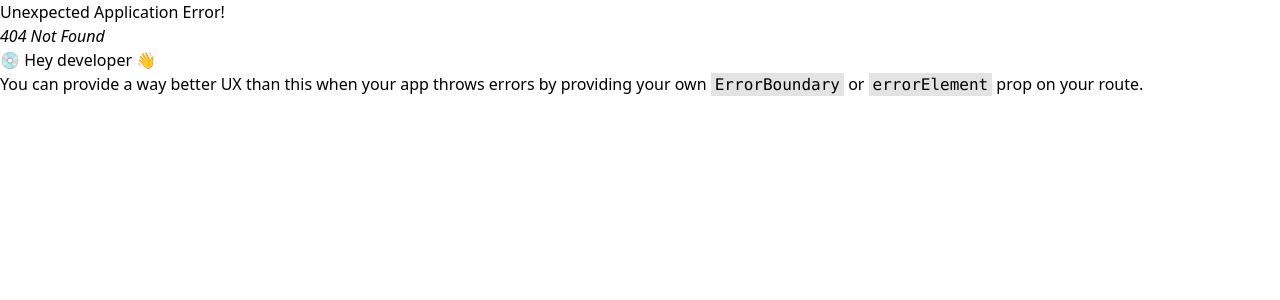
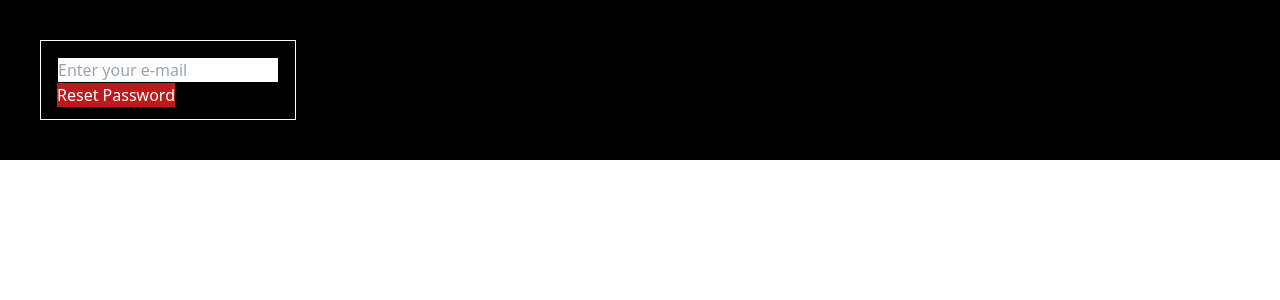
Before and after one commit to Rajatsingh1222/Netflix, a React (Create React App) app: page /forgotPage in a window 1280 px wide. Before the commit this address had no page. Shown: the top 300 px of the page. Built offline with nearby package versions, Linux system fonts and the light colour scheme.

Commit message:
forgot password faeture

```diff
--- a/src/components/Body.js
+++ b/src/components/Body.js
@@ -4,6 +4,7 @@ import Login from './Login'
 import Browse from './Browse'
 import {RouterProvider} from "react-router-dom";
 import MoviePage from './MoviePage';
+import ForgotPage from './ForgotPage';
 
 
 const Body = () => {
@@ -21,6 +22,10 @@ const Body = () => {
             path:"/browse/moviePage/:id",
             element:<MoviePage/>
         },
+        {
+            path:"/forgotPage",
+            element:<ForgotPage/>
+        },
     ]);
 
 
--- /dev/null
+++ b/src/components/ForgotPage.js
@@ -0,0 +1,32 @@
+import React, { useRef } from 'react'
+import { auth } from '../utils/firebase';
+import { sendPasswordResetEmail } from 'firebase/auth';
+
+const ForgotPage = () => {
+    const email=useRef(null)
+    const reset=()=>{
+        sendPasswordResetEmail(auth, email.current.value)
+  .then(() => {
+    // Password reset email sent!
+    // ..
+    alert("Password reset link has been send to your mail")
+  })
+  .catch((error) => {
+    const errorCode = error.code;
+    const errorMessage = error.message;
+    alert(errorMessage);
+    // ..
+  });
+    }
+  return (
+    <div className='bg-black p-10'>
+  <form onSubmit={(e)=>{e.preventDefault()}} className='border border-white h-20 w-64 p-4'>
+  <input ref={email} placeholder='Enter your e-mail' className='w-full border border-black' ></input>
+  <button className='bg-red-700 text-white z-30' onClick={()=>{reset()}}> Reset Password</button>
+  </form>
+
+    </div>
+  )
+}
+
+export default ForgotPage
--- a/src/components/Login.js
+++ b/src/components/Login.js
@@ -6,18 +6,22 @@ import { auth } from '../utils/firebase';
 import { useDispatch } from 'react-redux';
 import { addUser } from '../utils/userSlice';
 import { Validate } from '../utils/validate';
+import { useNavigate } from 'react-router-dom';
+import ForgotPage from './ForgotPage';
 
 
 const Login = () => {
 
   const [isSignIn,setIsSignIn]=useState(true);
   const [show,SetShow]=useState(true);
+  const [fun,SetFun]=useState(false);
   const [text,SetText]=useState("Show");
   const [type,SetType]=useState("password");
   const [errorMessage,setErrorMessage]=useState(null);
   const email=useRef(null);
   const password=useRef(null);
   const name=useRef(null);
+  const navigate=useNavigate();
   const dispatch=useDispatch();
    const handlevalidation=()=>{
     const message = Validate(email.current?.value,password.current?.value,name?.current?.value);
@@ -90,6 +94,17 @@ dispatch(addUser({uid:uid,email:email,displayName:displayName}));
       show?SetText("Hide"):SetText("Show")
        SetShow(!show);
       }
+      const func=(name)=>{
+        if(password.current?.value)
+      SetFun(true);
+
+        else {
+          SetFun(false)
+        }
+      }
+      const forgotfun=()=>{
+        navigate('/forgotPage');
+      }
 
   return (
     <>
@@ -101,10 +116,11 @@ dispatch(addUser({uid:uid,email:email,displayName:displayName}));
         {(!isSignIn)&&<input ref={name} type="text" placeholder='Name' className='mb-1 ml-4 mt-6 placeholder-gray-500 p-1 md:p-2 md:m-5 md:ml-1 w-10/12 md:w-full rounded-sm text-gray-800 font-semibold text-sm'></input>}
 
         <input ref={email} type="text" placeholder='Email' className='mb-6 ml-4 mt-6 placeholder-gray-500 p-1 md:p-2 md:m-5 md:ml-1 w-10/12 md:w-full rounded-sm text-gray-800 font-semibold text-sm'></input>
-        <div className='text-black w-8 font-bold relative left-[230px] top-8 overflow-hidden cursor-pointer text-xs' onClick={()=>{handleShow()}}>{text}</div>
-        <input ref={password} type={type} placeholder='password' className='mb-4 ml-4 mt-1 md:mt-1 placeholder-gray-500 p-1 md:p-2 md:m-5 md:ml-1 w-10/12 md:w-full rounded-sm text-gray-800 font-semibold text-sm'></input>
+        {fun && <div className='text-black w-9 font-bold relative left-[155px] md:left-[230px] top-7 md:top-12  overflow-hidden cursor-pointer text-xs' onClick={()=>{handleShow()}}>{text}</div>}
+        <input ref={password} type={type} placeholder='password' onChange={(e)=>{func()}} className='mb-4 ml-4 mt-1 md:mt-5 placeholder-gray-500 p-1 md:p-2 md:m-5 md:ml-1 w-10/12 md:w-full rounded-sm text-gray-800 font-semibold text-sm '></input>
+        {isSignIn && <button onClick={()=>{forgotfun()}} className='text-white'>Forgot Password?</button>}
         <p className='my-2 px-2 text-red-700 font-bold'> {errorMessage}</p>
-        <button    className ='bg-red-800 hover:bg-red-900 p-4 m-4 font-semibold text-white py-2 my-6 md:ml-1 w-10/12 md:w-full md:h-12 rounded-md ' onClick={handlevalidation}>{isSignIn?"SIGN IN":"sign up"}</button>
+        <button    className ='bg-red-800 hover:bg-red-900 p-4 m-4 font-semibold text-white py-2 my-6 md:ml-1 w-10/12 md:w-full md:h-12 rounded-md ' onClick={handlevalidation}>{isSignIn?"Sign In":"Sign Up"}</button>
 
         <div className='py-12 text-white'>{isSignIn?<div className='flex'><h5 className='pt-[2px] text-sm'>New to netflix?</h5><h3 onClick={()=>{handleSign()}} className=' text-white ml-2 cursor-pointer hover:underline'>SignUp Now</h3></div>:<div className='flex'><div className='text-sm mt-[-28px]'>Already a user?</div><div onClick={()=>{handleSign()}} className='ml-1 cursor-pointer hover:underline mt-[-30px]'>Sign In</div></div>}  </div>
 
```
